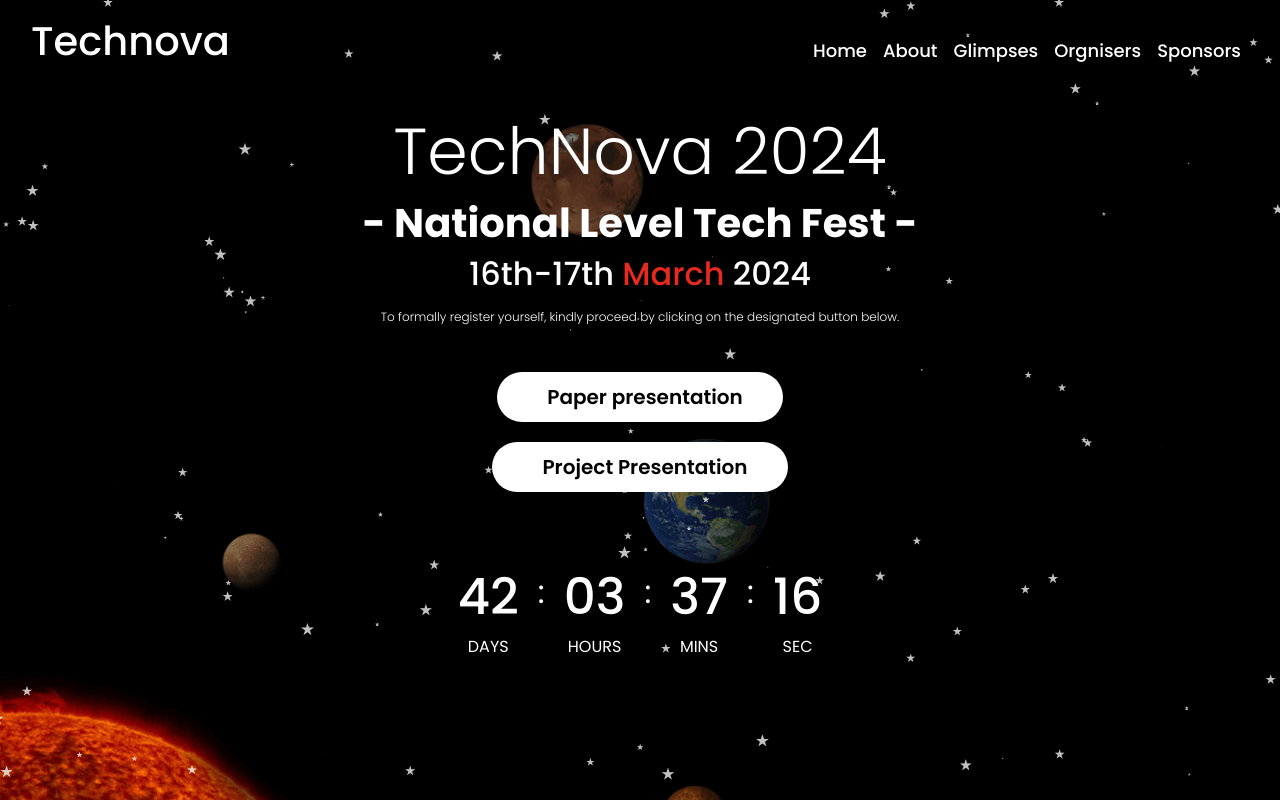
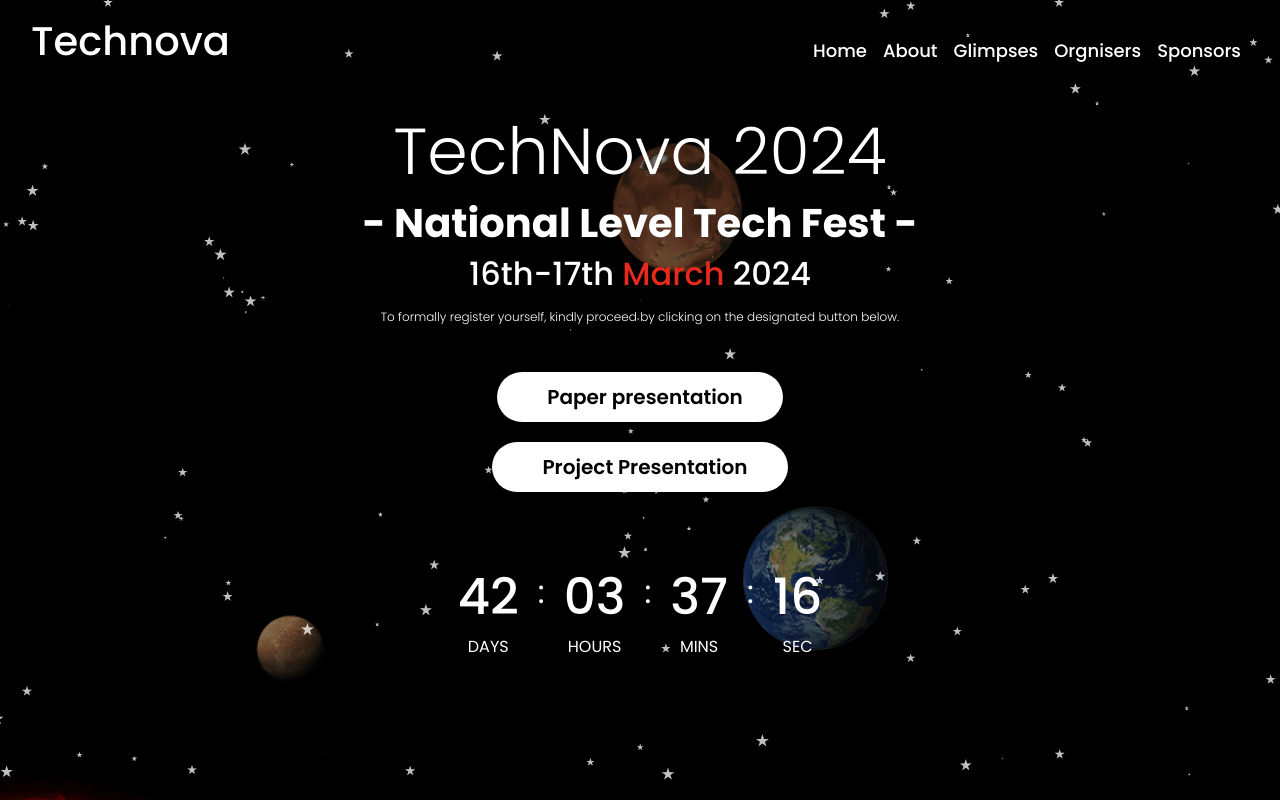
Before and after one commit to kuldeep7061/TechDemo, a plain HTML site: page index.html in a window 1280 px wide. Shown: the top 800 px of the page. Drawn offline with nearby package versions, Linux system fonts and the light colour scheme.

Commit message:
Updatstyle.css

```diff
--- a/css/style.css
+++ b/css/style.css
@@ -323,7 +323,7 @@ color:red;
   background-image: url("../assets/bgfinal.png");
   background-size: cover;
   background-repeat: no-repeat;
-  height: 130vh;
+  height: 150vh;
 }
 
 #particles-js{
```
